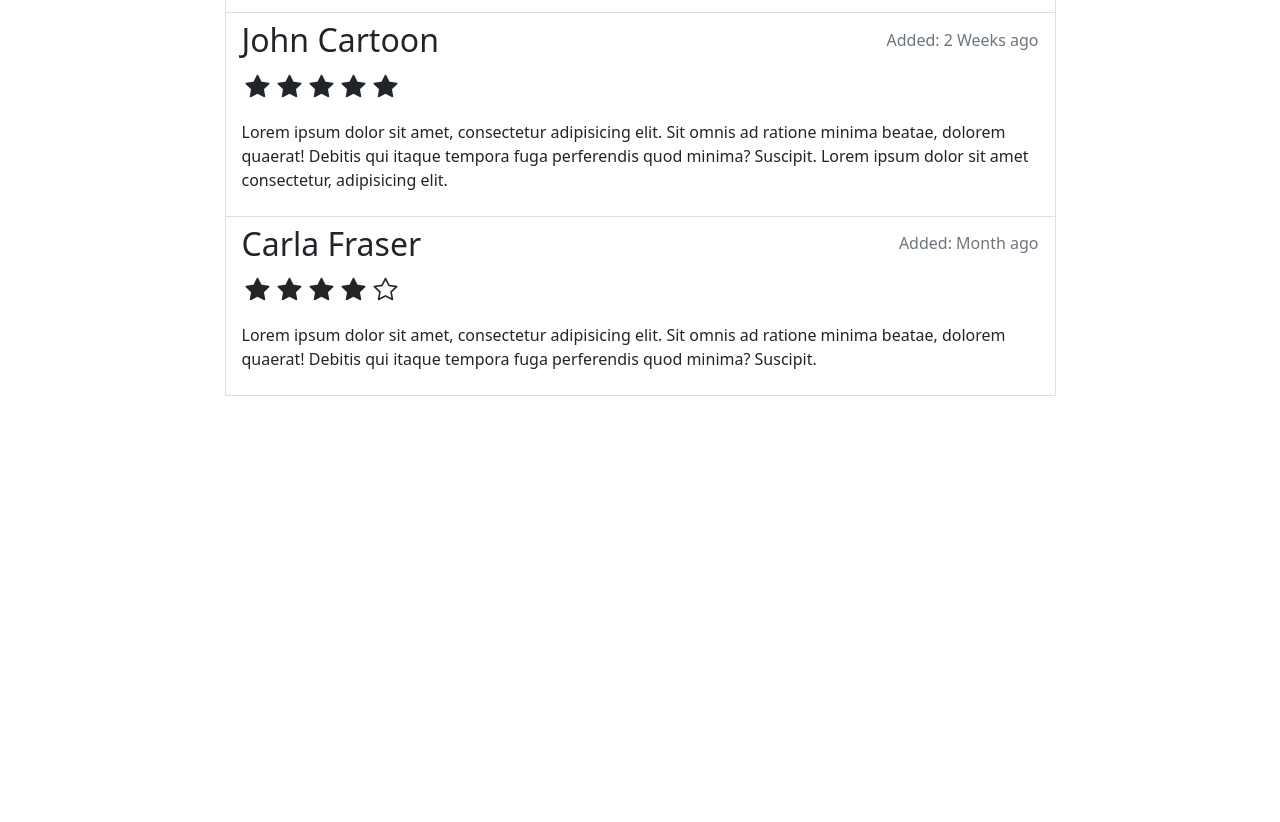
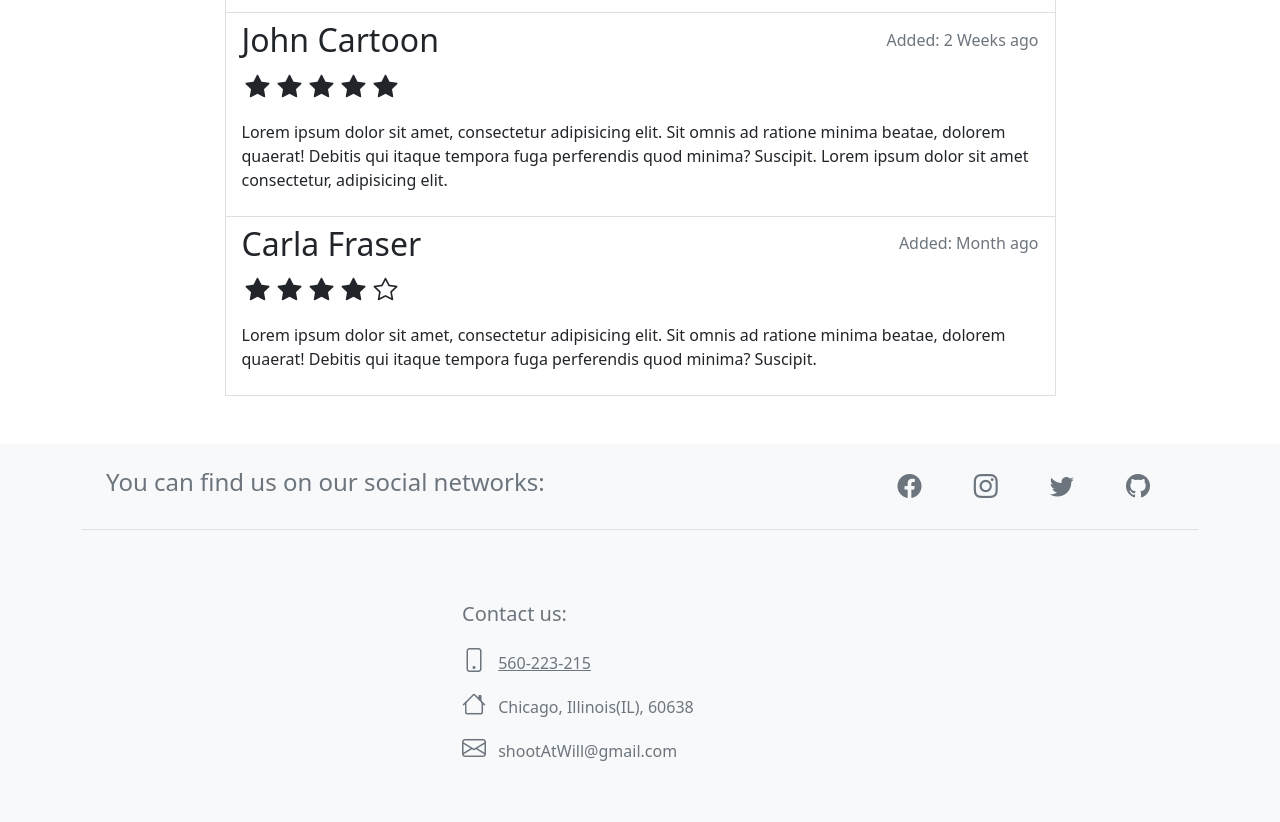
Before and after one commit to Taoo111/Bootstrap-Site, a plain HTML site: page index.html in a window 1280 px wide. Shown: the part 2644-3466 px from the top of the page. Before the commit the page ends 3088 px from the top, so only its background shows below. Drawn offline with nearby package versions, Linux system fonts and the light colour scheme.

Commit message:
Started building footer section

```diff
--- a/index.html
+++ b/index.html
@@ -163,7 +163,8 @@
             <h4 class="card-title mt-4">S.W.A.T Package</h4>
             <h1>49.99$</h1>
             <h6 class="my-4 text-muted">AK-47 200 bullets<br> Glock 80 bullets<br>Shotgun 40 bullets</h6>
-            <p class="card-text lh-lg d-none d-md-block">No, this is no longer a joke or a warm-up - an option only for the toughest. The
+            <p class="card-text lh-lg d-none d-md-block">No, this is no longer a joke or a warm-up - an option only for
+              the toughest. The
               package includes training in safe weapon use.</p>
             <a href="#" class="btn btn-danger px-4 btn-lg my-5">Buy now</a>
           </div>
@@ -182,16 +183,22 @@
                 <h2>Dave Johnson</h2>
                 <h5 class="text-muted fs-6">Added: Yesterday</h5>
               </div>
-              <i class="bi bi-star-fill mx-1 fs-4"></i><i class="bi bi-star-fill mx-1 fs-4"></i><i class="bi bi-star-fill mx-1 fs-4"></i><i class="bi bi-star-fill mx-1 fs-4"></i><i class="bi bi-star-fill mx-1 fs-4"></i>
-              <p class="my-3">Lorem ipsum dolor sit amet, consectetur adipisicing elit. Sit omnis ad ratione minima beatae, dolorem quaerat! Debitis qui itaque tempora fuga perferendis quod minima? Suscipit.</p>
+              <i class="bi bi-star-fill mx-1 fs-4"></i><i class="bi bi-star-fill mx-1 fs-4"></i><i
+                class="bi bi-star-fill mx-1 fs-4"></i><i class="bi bi-star-fill mx-1 fs-4"></i><i
+                class="bi bi-star-fill mx-1 fs-4"></i>
+              <p class="my-3">Lorem ipsum dolor sit amet, consectetur adipisicing elit. Sit omnis ad ratione minima
+                beatae, dolorem quaerat! Debitis qui itaque tempora fuga perferendis quod minima? Suscipit.</p>
             </div>
             <div class="list-group-item">
               <div class="d-flex align-items-center justify-content-between">
                 <h2>Gareth Brown</h2>
                 <h5 class="text-muted fs-6">Added: 3 Days ago</h5>
               </div>
-              <i class="bi bi-star-fill mx-1 fs-4"></i><i class="bi bi-star-fill mx-1 fs-4"></i><i class="bi bi-star-fill mx-1 fs-4"></i><i class="bi bi-star-fill mx-1 fs-4"></i><i class="bi bi-star-half mx-1 fs-4"></i>
-              <p class="my-3">Lorem ipsum dolor sit amet, consectetur adipisicing elit. Sit omnis ad ratione minima beatae, dolorem quaerat!.</p>
+              <i class="bi bi-star-fill mx-1 fs-4"></i><i class="bi bi-star-fill mx-1 fs-4"></i><i
+                class="bi bi-star-fill mx-1 fs-4"></i><i class="bi bi-star-fill mx-1 fs-4"></i><i
+                class="bi bi-star-half mx-1 fs-4"></i>
+              <p class="my-3">Lorem ipsum dolor sit amet, consectetur adipisicing elit. Sit omnis ad ratione minima
+                beatae, dolorem quaerat!.</p>
             </div>
           </div>
           <div class="list-group-item">
@@ -199,24 +206,35 @@
               <h2>Joseph Murray</h2>
               <h5 class="text-muted fs-6">Added: Week ago</h5>
             </div>
-              <i class="bi bi-star-fill mx-1 fs-4"></i><i class="bi bi-star-fill mx-1 fs-4"></i><i class="bi bi-star-fill mx-1 fs-4"></i><i class="bi bi-star-fill mx-1 fs-4"></i><i class="bi bi-star-fill mx-1 fs-4"></i>
-              <p class="my-3">Lorem ipsum dolor sit amet, consectetur adipisicing elit. Sit omnis ad ratione minima beatae, dolorem quaerat! Debitis qui itaque tempora fuga perferendis quod minima? Suscipit. Lorem ipsum dolor sit amet.</p>
+            <i class="bi bi-star-fill mx-1 fs-4"></i><i class="bi bi-star-fill mx-1 fs-4"></i><i
+              class="bi bi-star-fill mx-1 fs-4"></i><i class="bi bi-star-fill mx-1 fs-4"></i><i
+              class="bi bi-star-fill mx-1 fs-4"></i>
+            <p class="my-3">Lorem ipsum dolor sit amet, consectetur adipisicing elit. Sit omnis ad ratione minima
+              beatae, dolorem quaerat! Debitis qui itaque tempora fuga perferendis quod minima? Suscipit. Lorem ipsum
+              dolor sit amet.</p>
           </div>
           <div class="list-group-item">
             <div class="d-flex align-items-center justify-content-between">
               <h2>John Cartoon</h2>
               <h5 class="text-muted fs-6">Added: 2 Weeks ago</h5>
             </div>
-              <i class="bi bi-star-fill mx-1 fs-4"></i><i class="bi bi-star-fill mx-1 fs-4"></i><i class="bi bi-star-fill mx-1 fs-4"></i><i class="bi bi-star-fill mx-1 fs-4"></i><i class="bi bi-star-fill mx-1 fs-4"></i>
-              <p class="my-3">Lorem ipsum dolor sit amet, consectetur adipisicing elit. Sit omnis ad ratione minima beatae, dolorem quaerat! Debitis qui itaque tempora fuga perferendis quod minima? Suscipit. Lorem ipsum dolor sit amet consectetur, adipisicing elit.</p>
+            <i class="bi bi-star-fill mx-1 fs-4"></i><i class="bi bi-star-fill mx-1 fs-4"></i><i
+              class="bi bi-star-fill mx-1 fs-4"></i><i class="bi bi-star-fill mx-1 fs-4"></i><i
+              class="bi bi-star-fill mx-1 fs-4"></i>
+            <p class="my-3">Lorem ipsum dolor sit amet, consectetur adipisicing elit. Sit omnis ad ratione minima
+              beatae, dolorem quaerat! Debitis qui itaque tempora fuga perferendis quod minima? Suscipit. Lorem ipsum
+              dolor sit amet consectetur, adipisicing elit.</p>
           </div>
           <div class="list-group-item">
             <div class="d-flex align-items-center justify-content-between">
               <h2>Carla Fraser</h2>
               <h5 class="text-muted fs-6">Added: Month ago</h5>
             </div>
-              <i class="bi bi-star-fill mx-1 fs-4"></i><i class="bi bi-star-fill mx-1 fs-4"></i><i class="bi bi-star-fill mx-1 fs-4"></i><i class="bi bi-star-fill mx-1 fs-4"></i><i class="bi bi-star mx-1 fs-4"></i>
-              <p class="my-3">Lorem ipsum dolor sit amet, consectetur adipisicing elit. Sit omnis ad ratione minima beatae, dolorem quaerat! Debitis qui itaque tempora fuga perferendis quod minima? Suscipit.</p>
+            <i class="bi bi-star-fill mx-1 fs-4"></i><i class="bi bi-star-fill mx-1 fs-4"></i><i
+              class="bi bi-star-fill mx-1 fs-4"></i><i class="bi bi-star-fill mx-1 fs-4"></i><i
+              class="bi bi-star mx-1 fs-4"></i>
+            <p class="my-3">Lorem ipsum dolor sit amet, consectetur adipisicing elit. Sit omnis ad ratione minima
+              beatae, dolorem quaerat! Debitis qui itaque tempora fuga perferendis quod minima? Suscipit.</p>
           </div>
         </div>
       </div>
@@ -225,6 +243,47 @@
     </div>
   </section>
 
+  <footer id="contact" class="bg-light text-muted">
+    <div class="container-xl">
+      <div class="d-flex justify-content-center justify-content-lg-between p-4 border-bottom">
+        <h4 class="d-none d-md-block">You can find us on our social networks:</h4>
+        <div>
+          <a href="#" class="mx-4 text-reset"><i class="bi bi-facebook fs-4"></i></a>
+          <a href="#" class="mx-4 text-reset"><i class="bi bi-instagram fs-4"></i></a>
+          <a href="#" class="mx-4 text-reset"><i class="bi bi-twitter fs-4"></i></a>
+          <a href="https://github.com/Taoo111/Bootstrap-Site" class="mx-4 text-reset"><i
+              class="bi bi-github fs-4"></i></a>
+          <a href="#" class="text-reset"></a>
+        </div>
+      </div>
+      <div class="row justify-content-around align-items-center mt-4 py-5">
+        <div class="col-8 col-md-5 col-lg-4">
+          <h5 class="mb-3">Contact us:</h5>
+          <p class="mb-2">
+            <i class="bi bi-phone fs-4 me-2"></i>
+            <a href="#" class="text-reset align-center">560-223-215</a>
+          </p>
+          <p class="mb-2">
+            <i class="bi bi-house fs-4 me-2"></i>
+            Chicago, Illinois(IL), 60638
+          </p>
+          <p class="mb-2">
+            <i class="bi bi-envelope fs-4 me-2"></i>
+            shootAtWill@gmail.com
+          </p>
+        </div>
+      </div>
+
+      <!-- <div class="col-md-4">
+       <div id="map-container-google-1" class="z-depth-1-half map-container" style="height: 500px">
+         <iframe src="https://maps.google.com/maps?q=manhatan&t=&z=13&ie=UTF8&iwloc=&output=embed" frameborder="0"
+           style="border:0" allowfullscreen></iframe>
+       </div>
+     </div> -->
+    </div>
+    </div>
+  </footer>
+
 
   <script src="https://cdn.jsdelivr.net/npm/bootstrap@5.1.3/dist/js/bootstrap.bundle.min.js"
     integrity="sha384-ka7Sk0Gln4gmtz2MlQnikT1wXgYsOg+OMhuP+IlRH9sENBO0LRn5q+8nbTov4+1p" crossorigin="anonymous">
```
Lines whose indentation alone changed are shown as unchanged.
